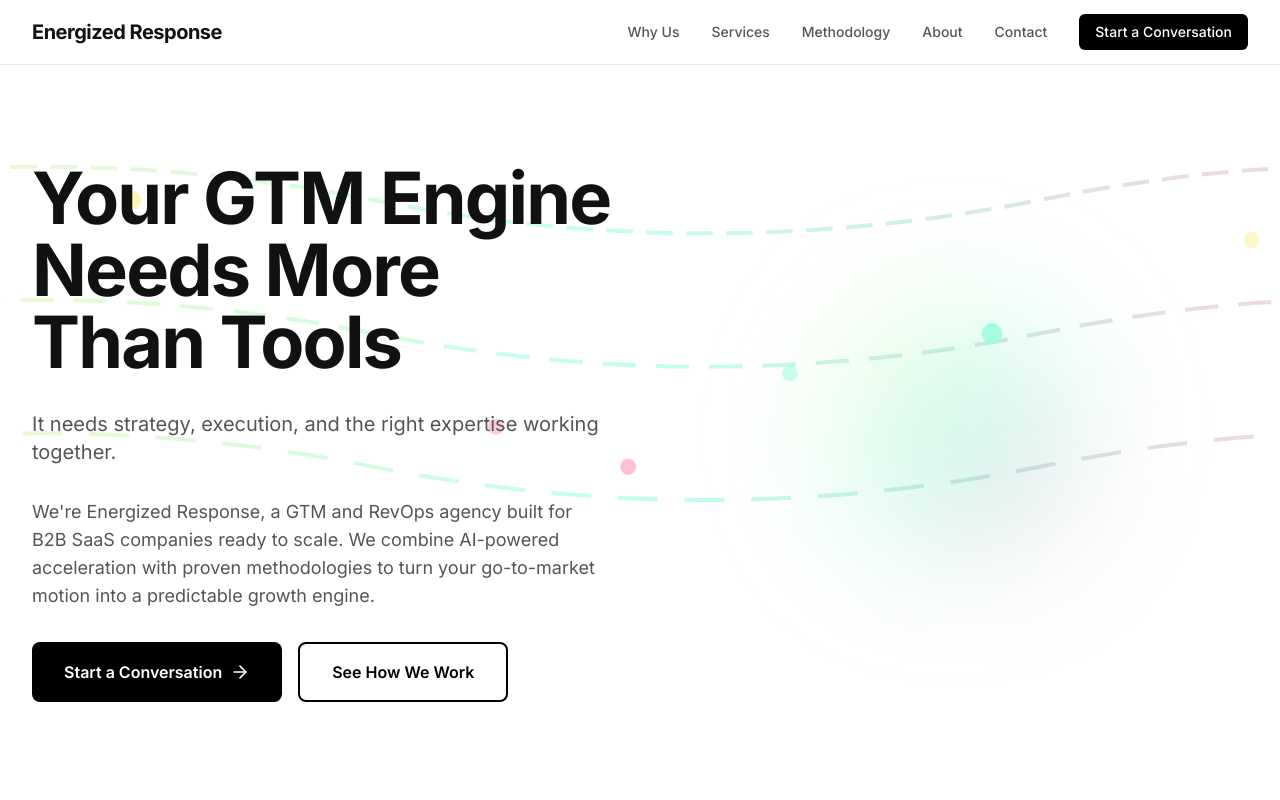
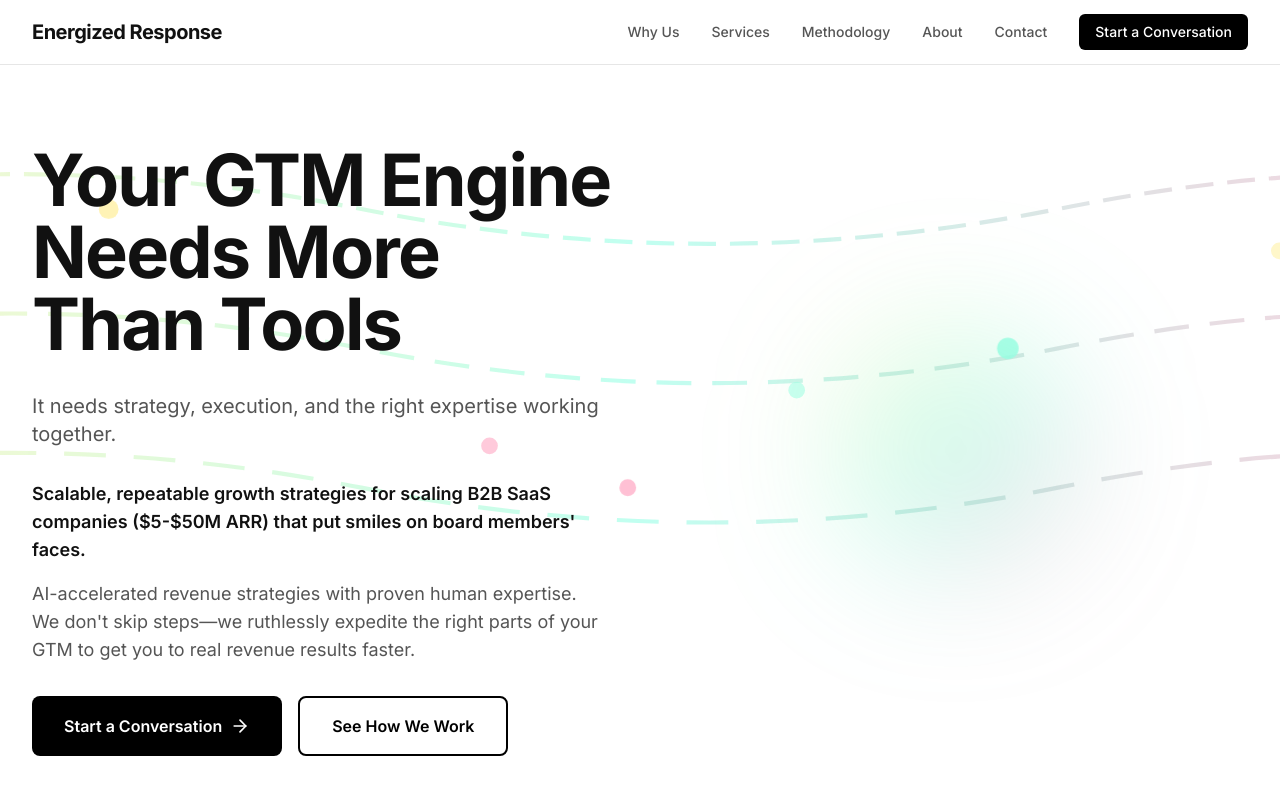
Before and after one commit to Will1z/EnergizedResponse, a Next.js app: page / in a window 1280 px wide. Shown: the top 800 px of the page. Built offline with nearby package versions, Linux system fonts and the light colour scheme.

Commit message:
Update hero copy with new value proposition

```diff
--- a/components/Hero.tsx
+++ b/components/Hero.tsx
@@ -19,11 +19,14 @@
             <p className="text-xl text-text-secondary max-w-xl">
               It needs strategy, execution, and the right expertise working together.
             </p>
-            <p className="text-lg text-text-secondary max-w-xl">
-              We&apos;re Energized Response, a GTM and RevOps agency built for B2B SaaS companies ready to scale.
-              We combine AI-powered acceleration with proven methodologies to turn your go-to-market motion into
-              a predictable growth engine.
-            </p>
+            <div className="space-y-4 max-w-xl">
+              <p className="text-lg font-semibold text-text-primary">
+                Scalable, repeatable growth strategies for scaling B2B SaaS companies ($5-$50M ARR) that put smiles on board members&apos; faces.
+              </p>
+              <p className="text-lg text-text-secondary">
+                AI-accelerated revenue strategies with proven human expertise. We don&apos;t skip steps—we ruthlessly expedite the right parts of your GTM to get you to real revenue results faster.
+              </p>
+            </div>
 
             {/* CTAs */}
             <div className="flex flex-col sm:flex-row gap-4" data-no-cursor-logos>
```
